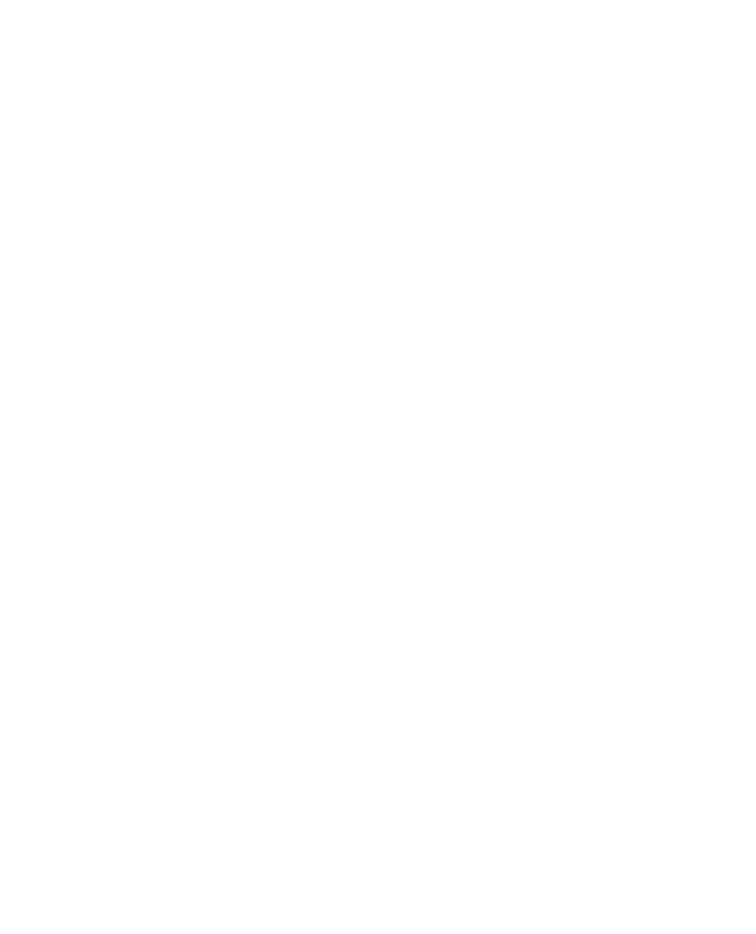
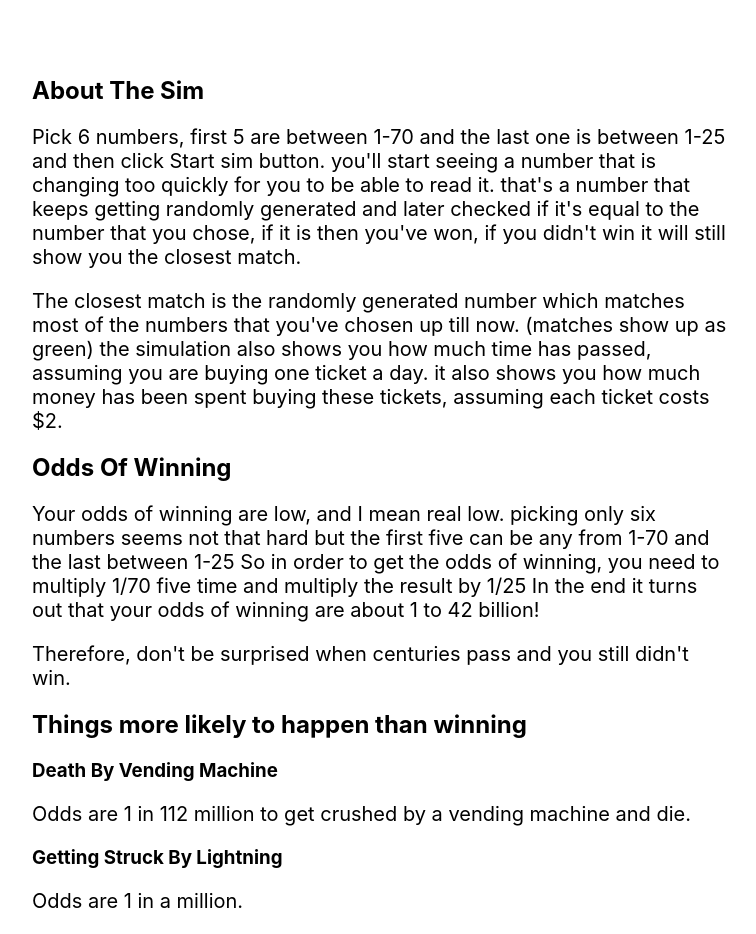
Before and after one commit to TamerMograbi/Lottery-Sim, a React (Create React App) app: page / in a window 1280 px wide. Shown: the part 920-1854 px from the top of the page, without its empty margins (258-1014 px from the left). Before the commit the page ends 956 px from the top, so only its background shows below. Built offline with nearby package versions, Linux system fonts and the light colour scheme.

Commit message:
add description under sim

```diff
--- a/src/App.js
+++ b/src/App.js
@@ -4,6 +4,7 @@
 import {getSixRandomNums,getMatches} from './util'
 import LotteryInfo from './LotteryInfo'
 import HugeTitleBar from './HugeTitleBar'
+import LotteryDetails from './LotteryDetails'
 
 const MEGA_BALL_INDEX = 5
 const MEGA_BALL_MAX = 25
@@ -94,6 +95,7 @@
         countTrials={myCount}
         isGameWon={isGameWon}
       />
+      <LotteryDetails/>
     </div>
   )
 }
--- /dev/null
+++ b/src/LotteryDetails.js
@@ -0,0 +1,39 @@
+import React from "react"
+import './css/LotteryDetails.css'
+
+function LotteryDetails() {
+    return (
+        <div className="lotteryDetailsContainer">
+            <h2>About The Sim</h2>
+            <p className="detailsPar">
+                Pick 6 numbers, first 5 are between 1-70 and the last one is between 1-25 and then click Start sim button.
+                you'll start seeing a number that is changing too quickly for you to be able to read it. that's a number
+                that keeps getting randomly generated and later checked if it's equal to the number that you chose, if it is
+                then you've won, if you didn't win it will still show you the closest match.</p>
+                <p className="detailsPar">
+                The closest match is the randomly generated
+                number which matches most of the numbers that you've chosen up till now. (matches show up as green)
+                the simulation also shows you how much time has passed,
+                assuming you are buying one ticket a day. it also shows you how much money has been spent buying these tickets, assuming each
+                ticket costs $2.
+            </p>
+            <h2>Odds Of Winning</h2>
+            <p className="detailsPar">Your odds of winning are low, and I mean real low. picking only six numbers seems not that hard
+            but the first five can be any from 1-70 and the last between 1-25
+            So in order to get the odds of winning, you need to multiply 1/70 five time and multiply the result by 1/25
+            In the end it turns out that your odds of winning are about 1 to 42 billion!</p>
+            <p className="detailsPar">Therefore, don't be surprised when centuries pass and you still didn't win.</p>
+            <h2>Things more likely to happen than winning</h2>
+            <h3>Death By Vending Machine</h3>
+            <p className="detailsPar">Odds are 1 in 112 million to get crushed by a vending machine and die.</p>
+            <h3>Getting Struck By Lightning</h3>
+            <p className="detailsPar">Odds are 1 in a million.</p>
+            <h3>Death from a car crash</h3>
+            <p className="detailsPar">Better walk instead of drive to get your ticket.</p>
+            <h3>Becoming an astronaut</h3>
+            <p className="detailsPar">Odds are 1 in 12 million.</p>
+        </div>
+    )
+}
+
+export default LotteryDetails
--- /dev/null
+++ b/src/css/LotteryDetails.css
@@ -0,0 +1,11 @@
+.detailsPar{
+    color: black;
+    font-size: 20px;
+}
+
+.lotteryDetailsContainer{
+    margin-top: 90px;
+    width: 700px;
+    text-align: left;
+    margin: 90px auto 0px auto;
+}
--- a/src/css/index.css
+++ b/src/css/index.css
@@ -11,7 +11,3 @@
   font-family: source-code-pro, Menlo, Monaco, Consolas, 'Courier New',
     monospace;
 }
-
-h3 {
-  color:red;
-}
```
Also changed, not shown: 1 other file (tests, documents, lock files or other folders).
